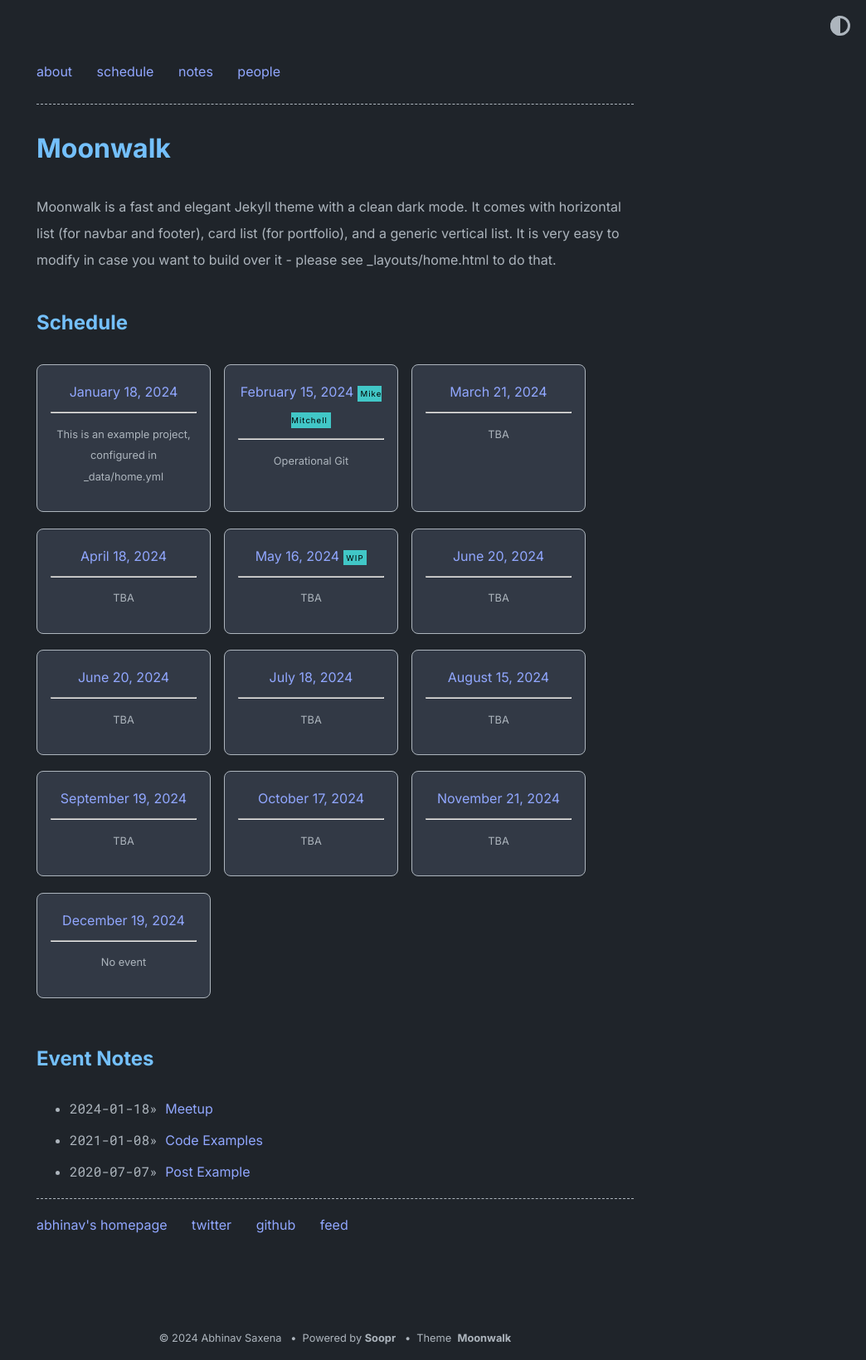
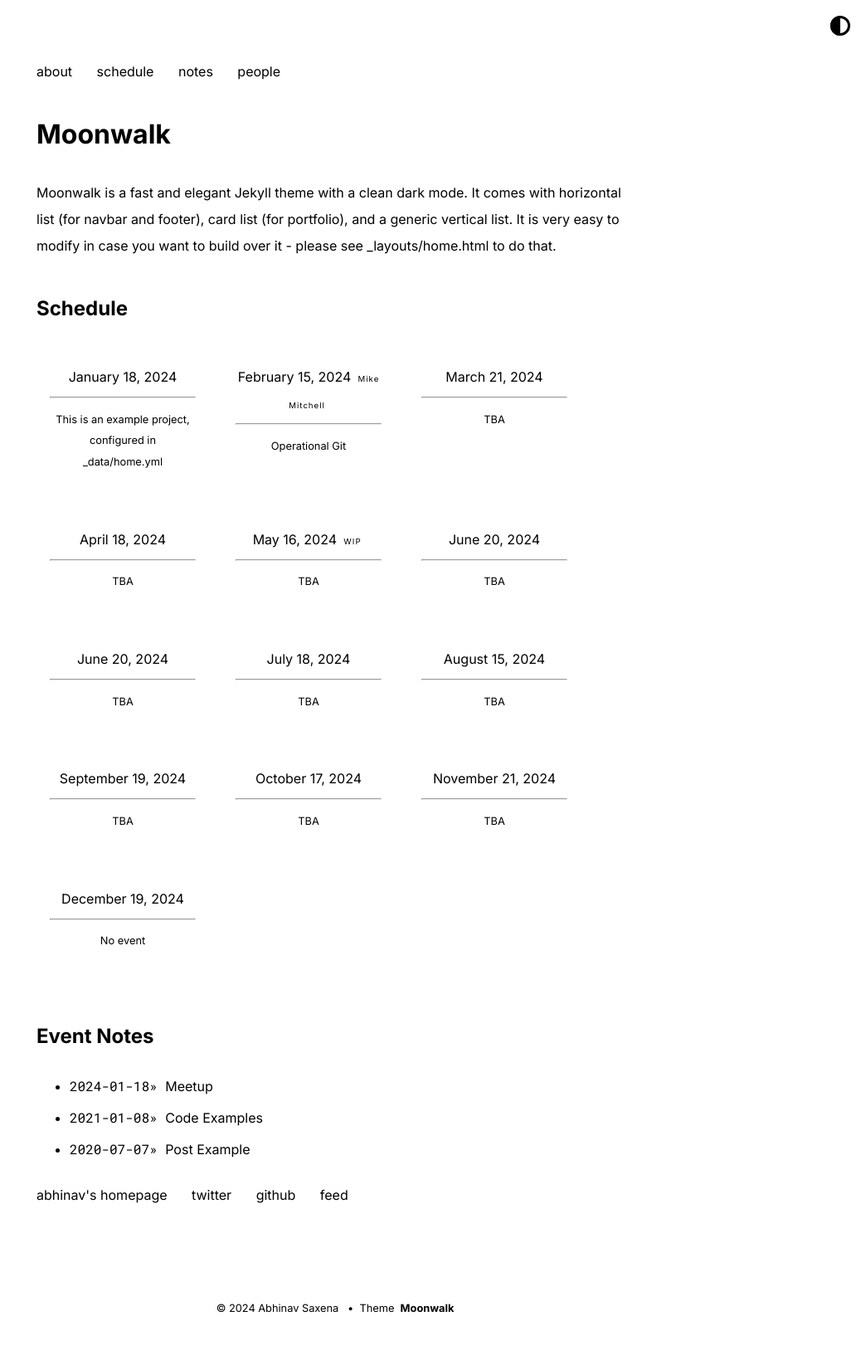
Before and after one commit to ILDevOps/ildevops.github.io, a Jekyll site: the page built from index.md, in a window 1280 px wide. Shown: the whole page at 83% size, without its empty margins (236-1280 px from the left). Built offline with Jekyll 4.4.1, drawn with Linux system fonts in a browser that asks for light colours; after the commit the page ends 1603 px from its top, so only the background shows below that; part of the change alters nothing that is shown.

Commit message:
Update _config.yml
Comment out soopr

```diff
--- a/_config.yml
+++ b/_config.yml
@@ -8,15 +8,15 @@ permalink: /:slug
 
 favicon: "./logo.png" # relative path to site's favicon
 
-twitter:
-    username: abhinav # update or delete this
-    card: summary_large_image
+#twitter:
+#    username: abhinav # update or delete this
+#    card: summary_large_image
 
 #theme: moonwalk # if you are using GitHub Pages, change it to remote_theme: abhinavs/moonwalk
 remote_theme: abhinavs/moonwalk
 
 theme_config:
-  appearance: "dark" # can be "light", "dark" or "auto"
+  appearance: "auto" # can be "light", "dark" or "auto"
   appearance_toggle: true # if appearance can be switched by user
   back_home_text: "home.." # customize text for homepage link in post layout
   date_format: "%Y-%m-%d" # customize how date is formatted
@@ -38,8 +38,8 @@ theme_config:
     title_blog: Event Notes
     title_old_projects: Old Projects
 
-soopr:
-  publish_token: "" # sign up at https://www.soopr.co to get your publish token and personalize share and reaction options
+#soopr:
+#  publish_token: "" # sign up at https://www.soopr.co to get your publish token and personalize share and reaction options
 
 highlighter: rouge
 
@@ -48,4 +48,4 @@ sass:
 
 plugins:
   - jekyll-feed
-  - jekyll-soopr-seo-tag
+ # - jekyll-soopr-seo-tag
```
